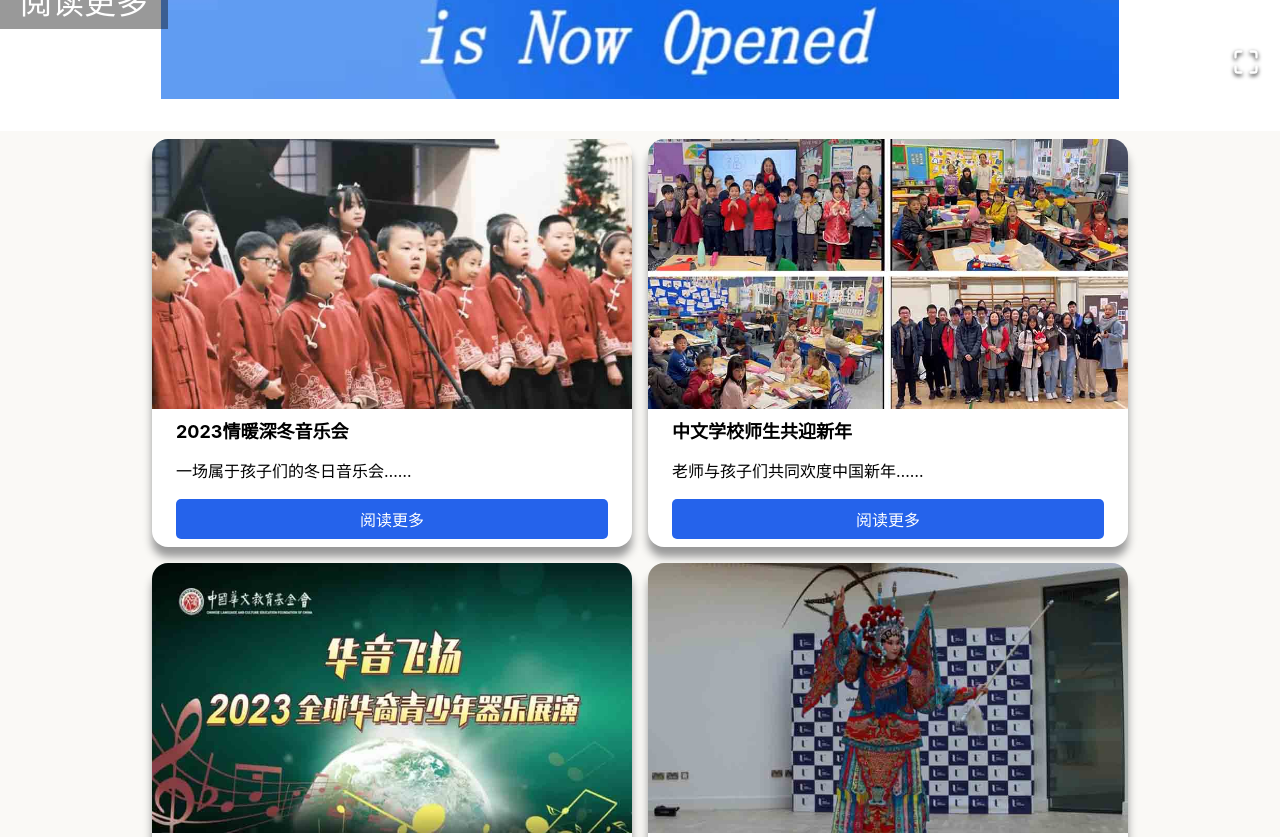
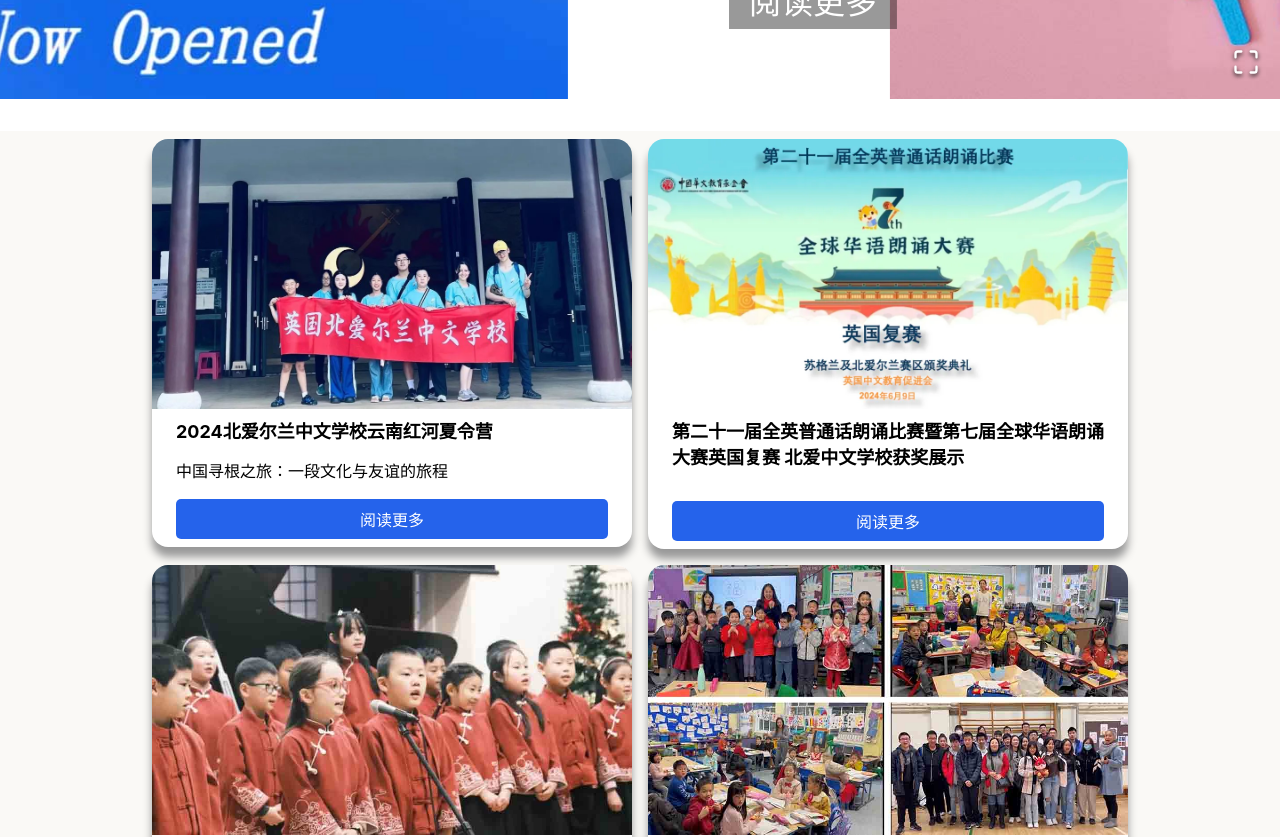
Before and after one commit to lunasbowl/cls-ni, a React (Create React App) app: page / in a window 1280 px wide. Shown: the part 1120-1957 px from the top of the page. Built offline with nearby package versions, Linux system fonts and the light colour scheme.

Commit message:
added a new event

```diff
--- a/src/locales/en.json
+++ b/src/locales/en.json
@@ -42,7 +42,8 @@
     "event-title-4": "CLSNI Culture Class: Chinese Opera",
     "event-title-5": "CLSNI Culture Class: Dumpling Workshop",
     "event-title-6": "'The Potential Star' Recitation Performance",
-    "event-title-7": "Yunnan Honghe Summer Camp 2024",
+    "event-title-7": "The 21st UK Mandarin Recitation Competition and the 7th Global Chinese Recitation Competition UK Semi-finals Award Presentation",
+    "event-title-8": "Yunnan Honghe Summer Camp 2024",
 
     "event-description-1": "A concert by students of our school...",
     "event-description-2": "Teachers and students welcome the New Year...",
@@ -50,6 +51,8 @@
     "event-description-4": "",
     "event-description-5": "",
     "event-description-6": "",
+    "event-description-7": "",
+    "event-description-8": "A Journey of Culture and Friendship",
 
     "scan1": "Scan to add CLSNI on Wechat!",
     "scan2": "Scan to follow CLSNI on Wechat!"
--- a/src/locales/hk.json
+++ b/src/locales/hk.json
@@ -42,7 +42,8 @@
     "event-title-4": "北愛中文學校文化課之中國戲曲",
     "event-title-5": "北愛中文學校文化課之餃子工作坊",
     "event-title-6": "北愛中文學校第一屆朗誦「潛力之星」展活動回顧",
-    "event-title-7": "北愛爾蘭中文學校雲南紅河夏令營",
+    "event-title-7": "第二十一屆全英普通話朗誦比賽暨第七屆全球華語朗誦大賽英國複賽 北愛中文學校獲獎展示",
+    "event-title-8": "北愛爾蘭中文學校雲南紅河夏令營",
 
     "event-description-1": "一場屬於孩子的冬日音樂會…",
     "event-description-2": "老師與孩子們共同歡度中國新年…",
@@ -50,6 +51,8 @@
     "event-description-4": "",
     "event-description-5": "",
     "event-description-6": "",
+    "event-description-7": " ",
+    "event-description-8": "中國尋根之旅：一段文化與友誼的旅程",
 
     "scan1": "掃描二維碼添加北愛中文學校！",
     "scan2": "掃描二維碼關注微信公眾號！"
--- a/src/locales/zh.json
+++ b/src/locales/zh.json
@@ -42,7 +42,8 @@
     "event-title-4": "北爱中文学校文化课之中国戏曲",
     "event-title-5": "北爱中文学校文化课之饺子工作坊",
     "event-title-6": "北爱中文学校第一届朗诵“潜力之星”展演活动回顾",
-    "event-title-7": "2024北爱尔兰中文学校云南红河夏令营",
+    "event-title-7": "第二十一届全英普通话朗诵比赛暨第七届全球华语朗诵大赛英国复赛 北爱中文学校获奖展示",
+    "event-title-8": "2024北爱尔兰中文学校云南红河夏令营",
 
     "event-description-1": "一场属于孩子们的冬日音乐会……",
     "event-description-2": "老师与孩子们共同欢度中国新年……",
@@ -50,6 +51,8 @@
     "event-description-4": "",
     "event-description-5": "",
     "event-description-6": "",
+    "event-description-7": " ",
+    "event-description-8": "中国寻根之旅：一段文化与友谊的旅程",
 
     "scan1": "扫描二维码添加北爱中文学校！",
     "scan2": "扫描二维码关注微信公众号！"
--- a/src/pages/Events.js
+++ b/src/pages/Events.js
@@ -22,6 +22,10 @@ function Events() {
     },
     {
       to: 'https://mp.weixin.qq.com/s/aM-SBsqott07-bHDtVmz9w',
+      name: `${t('event-title-8')} 🆕`,
+    },
+    {
+      to: 'https://mp.weixin.qq.com/s/RwNdHI29350rKXLVk63fng',
       name: t('event-title-7'),
     },
     {
--- a/src/pages/HomePageEn.js
+++ b/src/pages/HomePageEn.js
@@ -1,83 +1,102 @@
-import React from "react";
-import Gallery from "../components/Gallery";
-import { Card } from "../components/Card";
+import React from 'react';
+import Gallery from '../components/Gallery';
+import { Card } from '../components/Card';
 
-import { useTranslation } from "react-i18next";
+import { useTranslation } from 'react-i18next';
 import './HomePageEn.css';
 
-function HomePageEn () {
-
+function HomePageEn() {
   const { t } = useTranslation();
 
   return (
-        <div className="homepage">
-            <div className="heading-h1">
-                <h1 className="welcome">{t('welcome')}</h1>
-                <h1 className="line">—</h1>
-                <h1 className="welcome-school">{t('school')}</h1>
+    <div className='homepage'>
+      <div className='heading-h1'>
+        <h1 className='welcome'>{t('welcome')}</h1>
+        <h1 className='line'>—</h1>
+        <h1 className='welcome-school'>{t('school')}</h1>
         <p>- {t('slogan')} -</p>
       </div>
-            <div className="hp-gallery">
+      <div className='hp-gallery'>
         <Gallery />
       </div>
-            <div className="event-cards" id="eventsSection">
-                <div className="col">
+      <div
+        className='event-cards'
+        id='eventsSection'>
+        <div className='col'>
+          <Card
+            imgSrc={require('../components/assets/events/yunnan2024.jpeg')}
+            imgAlt='Card Image 8'
+            title={t('event-title-8')}
+            description={t('event-description-8')}
+            buttonText={t('read-more')}
+            link='https://mp.weixin.qq.com/s/aM-SBsqott07-bHDtVmz9w'
+          />
+          <Card
+            imgSrc={require('../components/assets/events/langsongfusai.jpeg')}
+            imgAlt='Card Image 7'
+            title={t('event-title-7')}
+            description={t('event-description-7')}
+            buttonText={t('read-more')}
+            link='https://mp.weixin.qq.com/s/RwNdHI29350rKXLVk63fng'
+          />
+        </div>
+        <div className='col'>
           <Card
             imgSrc={require('../components/assets/events/winter-music.jpg')}
-                        imgAlt="Card Image 1"
+            imgAlt='Card Image 1'
             title={t('event-title-1')}
             description={t('event-description-1')}
             buttonText={t('read-more')}
-                        link="https://mp.weixin.qq.com/s?__biz=MzIyMjczNTU0MA==&mid=2247487331&idx=1&sn=3b4eaf58e9778b4893ad7855353a95f7&chksm=e829b2b8df5e3bae8af48e7b0bbd01e4c7288ac8bcf773728e1b96e42eeaa325d4a3c1a9e29f&token=1193322797&lang=zh_CN#rd"
+            link='https://mp.weixin.qq.com/s?__biz=MzIyMjczNTU0MA==&mid=2247487331&idx=1&sn=3b4eaf58e9778b4893ad7855353a95f7&chksm=e829b2b8df5e3bae8af48e7b0bbd01e4c7288ac8bcf773728e1b96e42eeaa325d4a3c1a9e29f&token=1193322797&lang=zh_CN#rd'
           />
           <Card
             imgSrc={require('../components/assets/events/new-year.jpg')}
-                        imgAlt="Card Image 2"
+            imgAlt='Card Image 2'
             title={t('event-title-2')}
             description={t('event-description-2')}
             buttonText={t('read-more')}
-                        link="https://mp.weixin.qq.com/s?__biz=MzIyMjczNTU0MA==&mid=2247487497&idx=1&sn=3b5498e90bbeff9988261e83d4f0502b&chksm=e829add2df5e24c4698d5197824708199b3e328ea281ceb7d9ca7b46b91ce0a775a7cb02c223&token=701621739&lang=zh_CN#rd"
+            link='https://mp.weixin.qq.com/s?__biz=MzIyMjczNTU0MA==&mid=2247487497&idx=1&sn=3b5498e90bbeff9988261e83d4f0502b&chksm=e829add2df5e24c4698d5197824708199b3e328ea281ceb7d9ca7b46b91ce0a775a7cb02c223&token=701621739&lang=zh_CN#rd'
           />
         </div>
-                <div className="col">
+        <div className='col'>
           <Card
             imgSrc={require('../components/assets/events/huayinfeiyang.jpg')}
-                        imgAlt="Card Image 3"
+            imgAlt='Card Image 3'
             title={t('event-title-3')}
             description={t('event-description-3')}
             buttonText={t('read-more')}
-                        link="https://mp.weixin.qq.com/s?__biz=MzIyMjczNTU0MA==&mid=2247487410&idx=1&sn=0fc6b9866ab3b792881e720b80cf13c7&chksm=e829b269df5e3b7f6a48e7afe0fc2415b1e8f8f7b5c4a2f77afc4cba91e20988433c7217554e&token=1193322797&lang=zh_CN#rd"
+            link='https://mp.weixin.qq.com/s?__biz=MzIyMjczNTU0MA==&mid=2247487410&idx=1&sn=0fc6b9866ab3b792881e720b80cf13c7&chksm=e829b269df5e3b7f6a48e7afe0fc2415b1e8f8f7b5c4a2f77afc4cba91e20988433c7217554e&token=1193322797&lang=zh_CN#rd'
           />
           <Card
             imgSrc={require('../components/assets/events/opera.jpg')}
-                        imgAlt="Card Image 4"
+            imgAlt='Card Image 4'
             title={t('event-title-4')}
             description={t('event-description-4')}
             buttonText={t('read-more')}
-                        link="https://mp.weixin.qq.com/s?__biz=MzIyMjczNTU0MA==&mid=2247486381&idx=2&sn=0b81449b8820cb03e53fc1f0857a7522&chksm=e829b676df5e3f60330f9f2c60e4b98b9d44eca9b28b47d81fafd9aee248ff78596274a13d23&token=1193322797&lang=zh_CN#rd"
+            link='https://mp.weixin.qq.com/s?__biz=MzIyMjczNTU0MA==&mid=2247486381&idx=2&sn=0b81449b8820cb03e53fc1f0857a7522&chksm=e829b676df5e3f60330f9f2c60e4b98b9d44eca9b28b47d81fafd9aee248ff78596274a13d23&token=1193322797&lang=zh_CN#rd'
           />
         </div>
-                <div className="col">
+        <div className='col'>
           <Card
             imgSrc={require('../components/assets/events/jiaozi.jpg')}
-                        imgAlt="Card Image 5"
+            imgAlt='Card Image 5'
             title={t('event-title-5')}
             description={t('event-description-5')}
             buttonText={t('read-more')}
-                        link="https://mp.weixin.qq.com/s?__biz=MzIyMjczNTU0MA==&mid=2247487565&idx=1&sn=498e4ed9f36525f212f7a8c59e237a48&chksm=e829ad96df5e2480e645834b27861ad7349508a3293fdbe6b4c9e8dc96cfd4e8684a3bb6aa27&token=701621739&lang=zh_CN#rd"
+            link='https://mp.weixin.qq.com/s?__biz=MzIyMjczNTU0MA==&mid=2247487565&idx=1&sn=498e4ed9f36525f212f7a8c59e237a48&chksm=e829ad96df5e2480e645834b27861ad7349508a3293fdbe6b4c9e8dc96cfd4e8684a3bb6aa27&token=701621739&lang=zh_CN#rd'
           />
           <Card
             imgSrc={require('../components/assets/events/langsong.jpg')}
-                        imgAlt="Card Image 6"
+            imgAlt='Card Image 6'
             title={t('event-title-6')}
             description={t('event-description-6')}
             buttonText={t('read-more')}
-                        link="https://mp.weixin.qq.com/s?__biz=MzIyMjczNTU0MA==&mid=2247487629&idx=1&sn=3a499ac043c676f14013869b05cc3286&chksm=e829ad56df5e2440fc1a50224fa5164cd87c8815699870636654a62fa0df35ecb9c6638b1f4a&token=701621739&lang=zh_CN#rd"
+            link='https://mp.weixin.qq.com/s?__biz=MzIyMjczNTU0MA==&mid=2247487629&idx=1&sn=3a499ac043c676f14013869b05cc3286&chksm=e829ad56df5e2440fc1a50224fa5164cd87c8815699870636654a62fa0df35ecb9c6638b1f4a&token=701621739&lang=zh_CN#rd'
           />
         </div>
       </div>
     </div>
   );
-};
+}
 
 export default HomePageEn;
```
Also changed, not shown: src/components/assets/events/langsongfusai.jpeg (added), src/components/assets/events/yunnan2024.jpeg (added). Lines whose indentation alone changed are shown as unchanged.
